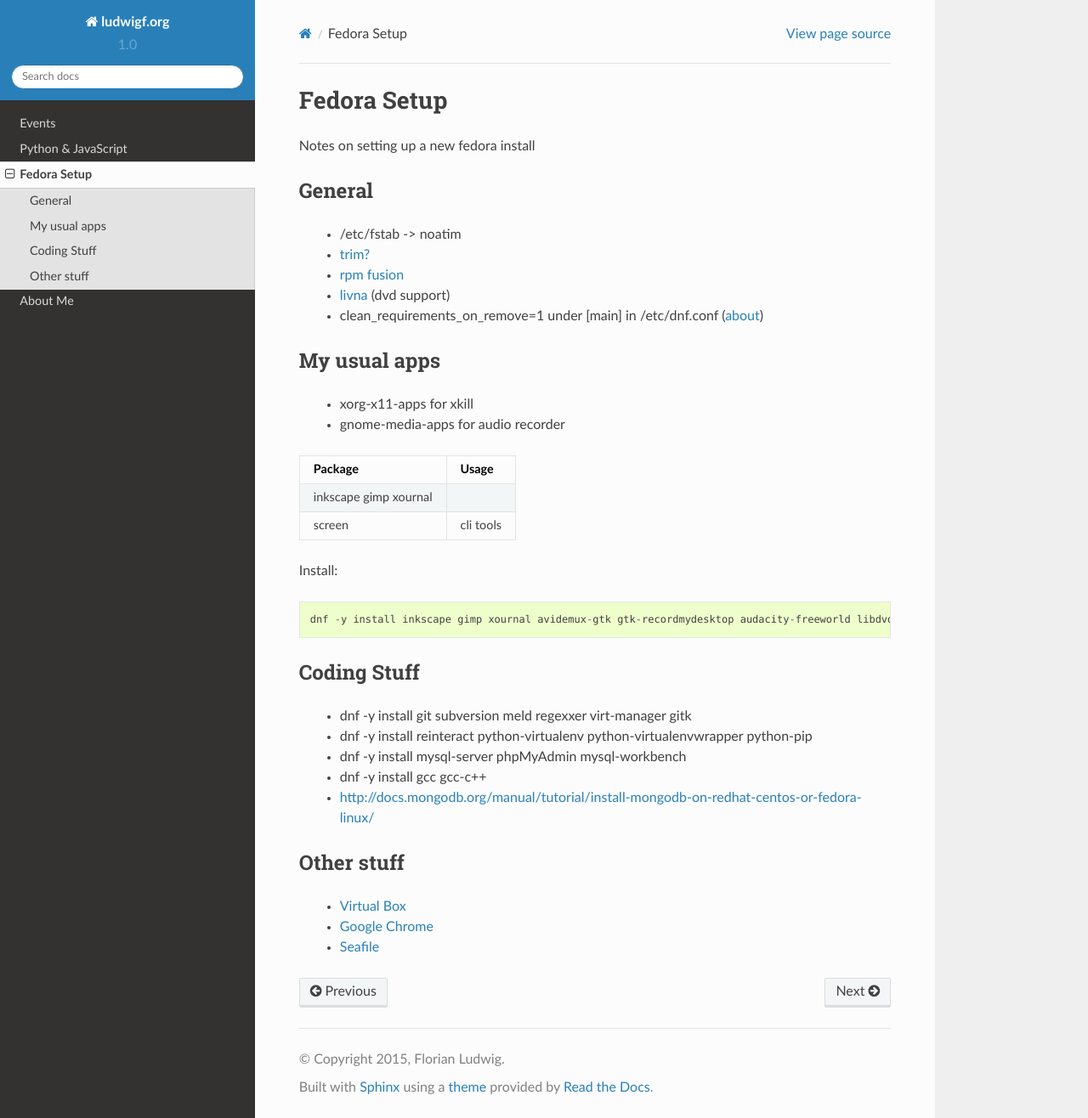
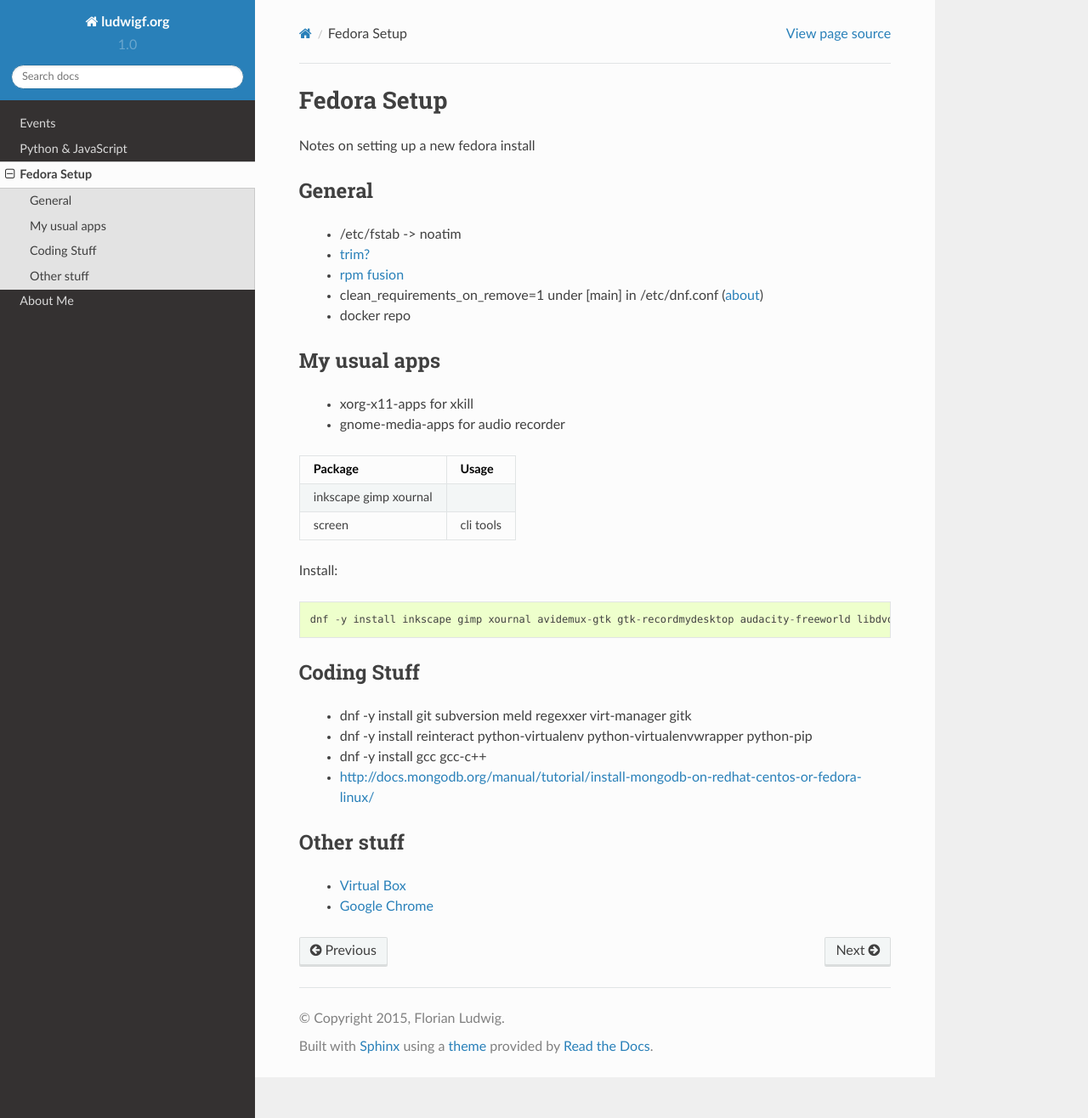
Before and after one commit to FlorianLudwig/ludwigf.org, a Sphinx documentation site: the page built from docs/fedora_setup.rst, in a window 1280 px wide and 1316 px high. Shown: the whole window at 85% size. Built offline with Sphinx 7.4.7 and the Read the Docs theme 2.0.0, drawn with Linux system fonts in a browser that asks for light colours; pages that are not in the unit, such as notebooks, are missing from menus.

Commit message:
Update fedora_setup.rst

```diff
--- a/docs/fedora_setup.rst
+++ b/docs/fedora_setup.rst
@@ -9,9 +9,8 @@ General
  * /etc/fstab -> noatim
  * `trim? <http://wiki.ubuntuusers.de/SSD>`_
  * `rpm fusion <http://rpmfusion.org/Configuration>`_
- * `livna <http://rpm.livna.org/>`_ (dvd support)
  * clean_requirements_on_remove=1 under [main] in /etc/dnf.conf (`about <http://blog.christophersmart.com/2010/11/11/testing-dnfs-autoremove-orphaned-deps-feature/>`_)
-
+ * docker repo
 
 My usual apps
 -------------
@@ -40,7 +39,6 @@ Coding Stuff
 
  * dnf -y install git subversion meld regexxer virt-manager gitk
  * dnf -y install reinteract python-virtualenv python-virtualenvwrapper python-pip
- * dnf -y install mysql-server phpMyAdmin mysql-workbench
  * dnf -y install gcc gcc-c++
  * http://docs.mongodb.org/manual/tutorial/install-mongodb-on-redhat-centos-or-fedora-linux/
 
@@ -49,4 +47,3 @@ Other stuff
 
  * `Virtual Box <https://www.virtualbox.org/>`_
  * `Google Chrome <https://www.google.de/chrome/browser/desktop/>`_
- * `Seafile <https://copr.fedoraproject.org/coprs/pkerling/seafile/>`_
```
Also changed, not shown: other parts of docs/fedora_setup.rst (+1 -1 lines).
